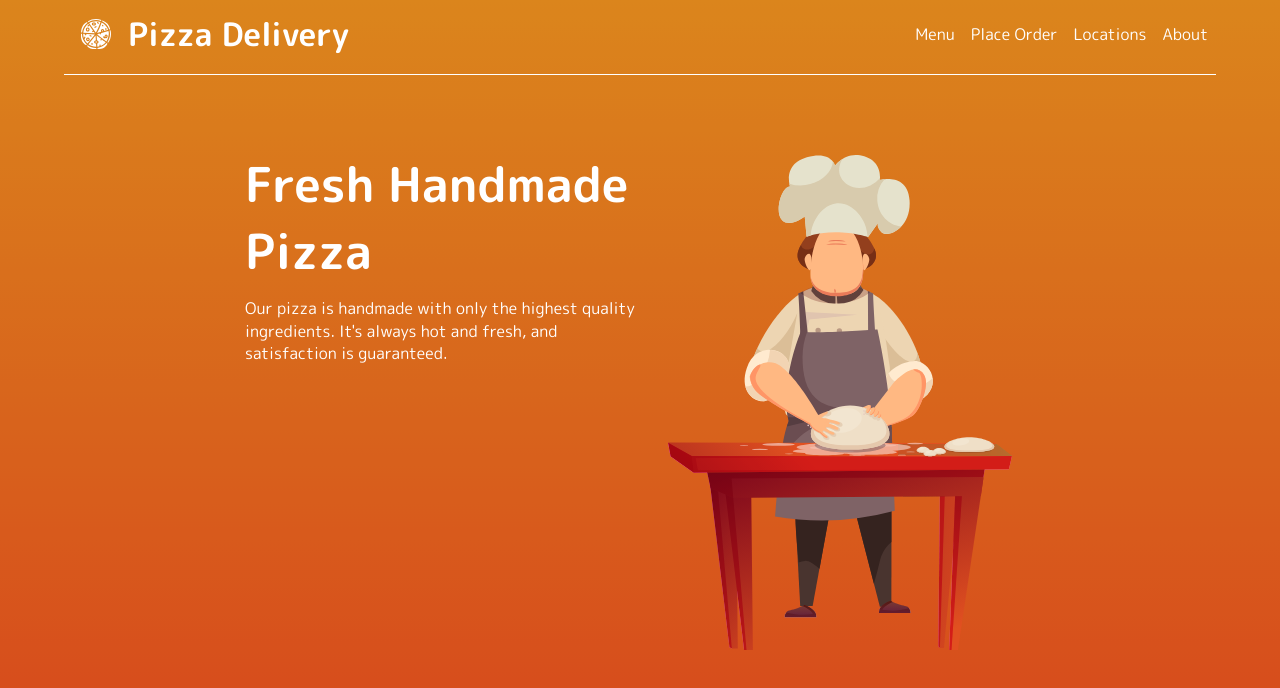
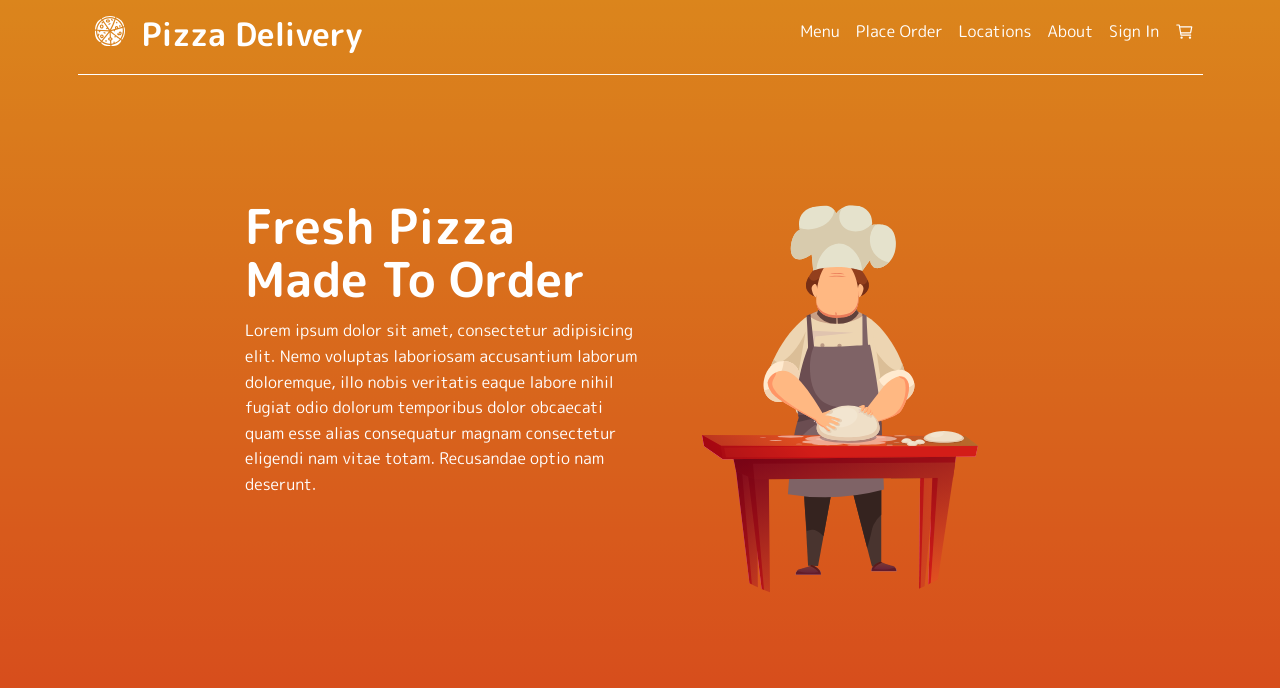
Before and after one commit to garrettxV/reactFoodWebsite, a React (Create React App) app: page / in a window 1280 px wide. Shown: the top 688 px of the page. Built offline with nearby package versions, Linux system fonts and the light colour scheme.

Commit message:
updated navbar, added sign-up and cart icon

```diff
--- a/src/components/FoodMenu/FoodMenu.css
+++ b/src/components/FoodMenu/FoodMenu.css
@@ -46,8 +46,8 @@
 	/* grid-template-rows: minmax(100px, 1fr); */
 }
 
-.item {
-}
+/* .item {
+} */
 
 .item__header {
 	display: flex;
@@ -58,6 +58,7 @@
 	width: 16.8rem;
 	background: #fff;
 	border: #ccc 1px solid;
+	border-radius: 8px 8px 0 0;
 }
 
 .item__footer {
@@ -69,6 +70,7 @@
 	width: 16.8rem;
 	background: #fff;
 	border: #ccc 1px solid;
+	border-radius: 0 0 8px 8px;
 }
 
 .item__img {
--- a/src/components/Header/Header.css
+++ b/src/components/Header/Header.css
@@ -38,7 +38,7 @@
 	display: flex;
 	align-items: center;
 	height: 100%;
-	width: 90%;
+	min-width: 1125px;
 	border-bottom: 1px solid #fff;
 }
 
@@ -86,6 +86,11 @@
 	border-bottom: 2px solid rgba(255, 255, 255, 0.57);
 }
 
+.cart {
+	color: #fff;
+	font-size: 1.2rem;
+}
+
 @media (max-width: 1125px) {
 	.header {
 		position: fixed;
--- a/src/components/Hero/Hero.css
+++ b/src/components/Hero/Hero.css
@@ -6,9 +6,10 @@
 .hero__grid-text {
 	display: flex;
 	justify-content: flex-start;
-	align-items: center;
+	align-items: flex-end;
 	flex-direction: column;
 	max-width: 400px;
+	height: 100%;
 	color: white;
 }
 
@@ -22,4 +23,5 @@
 	justify-content: center;
 	align-items: center;
 	flex-direction: column;
+	border-radius: 50%;
 }
--- a/src/components/Hero/Hero.js
+++ b/src/components/Hero/Hero.js
@@ -2,17 +2,19 @@ import pizza from '/Users/Garrett/react-app/src/Images/Chef.svg';
 import './Hero.css';
 import { motion } from 'framer-motion';
 
-const Hero = (props) => {
+const Hero = () => {
 	return (
 		<div className="hero">
 			<div className="hero__grid">
 				<div className="hero__grid-text">
 					<motion.h1 initial={{ x: -600 }} animate={{ x: 5 }} transition={{ duration: 1.5 }}>
-						Fresh Handmade Pizza
+						Fresh Pizza Made To Order
 					</motion.h1>
 					<motion.p initial={{ x: -1000 }} animate={{ x: 5 }} transition={{ ease: 'easeOut', duration: 2.5 }}>
-						Our pizza is handmade with only the highest quality ingredients. It's always hot and fresh, and
-						satisfaction is guaranteed.
+						Lorem ipsum dolor sit amet, consectetur adipisicing elit. Nemo voluptas laboriosam accusantium
+						laborum doloremque, illo nobis veritatis eaque labore nihil fugiat odio dolorum temporibus dolor
+						obcaecati quam esse alias consequatur magnam consectetur eligendi nam vitae totam. Recusandae
+						optio nam deserunt.
 					</motion.p>
 				</div>
 				<motion.div
@@ -21,7 +23,7 @@ const Hero = (props) => {
 					animate={{ y: 5 }}
 					transition={{ duration: 1 }}
 				>
-					<img height={500} src={pizza} alt="pizza" />
+					<img height={400} src={pizza} alt="pizza" />
 				</motion.div>
 			</div>
 		</div>
--- /dev/null
+++ b/src/components/Navbar/Navbar.css
@@ -0,0 +1,3 @@
+.cart {
+	color: #fff;
+}
--- a/src/components/Navbar/Navbar.js
+++ b/src/components/Navbar/Navbar.js
@@ -1,5 +1,7 @@
 import React from 'react';
 import { Link } from 'react-router-dom';
+import { motion } from 'framer-motion';
+import { IoCartOutline } from 'react-icons/io5';
 
 const Navbar = () => {
 	return (
@@ -17,6 +19,14 @@ const Navbar = () => {
 				<li>
 					<a href="/">About</a>
 				</li>
+				<li>
+					<a href="/" className="sign__in">
+						Sign In
+					</a>
+				</li>
+				<li className="cart">
+					<IoCartOutline />
+				</li>
 			</ul>
 		</div>
 	);
--- a/src/index.css
+++ b/src/index.css
@@ -13,6 +13,12 @@ html {
 
 body {
 	font-family: 'M PLUS Rounded 1c', serif;
-	line-height: 1.4;
+	line-height: 1.6;
 	height: 100%;
 }
+
+h1,
+h2,
+h3 {
+	line-height: 1.1;
+}
```
Also changed, not shown: src/Images/sharing-pizza.svg (added).
